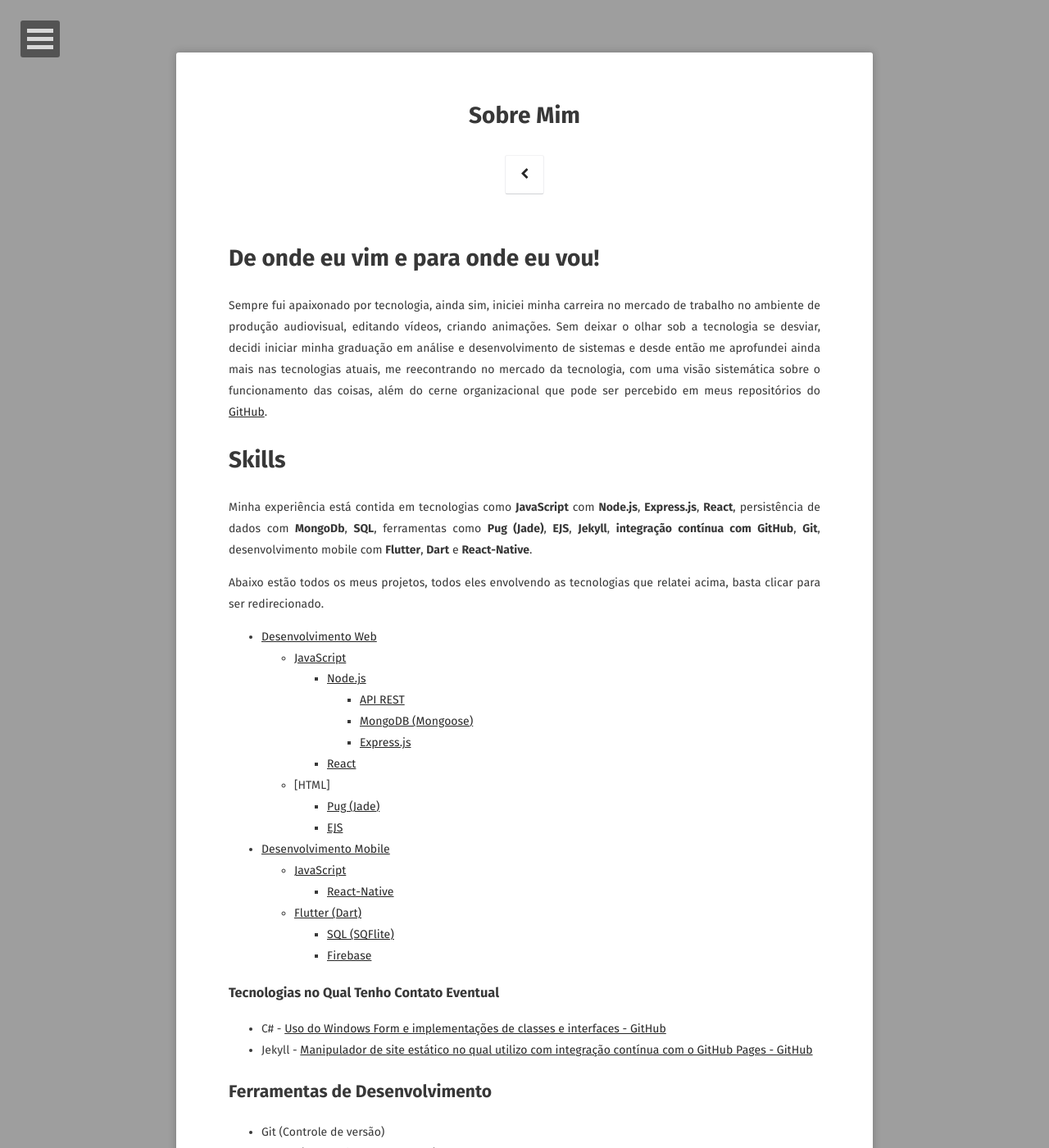
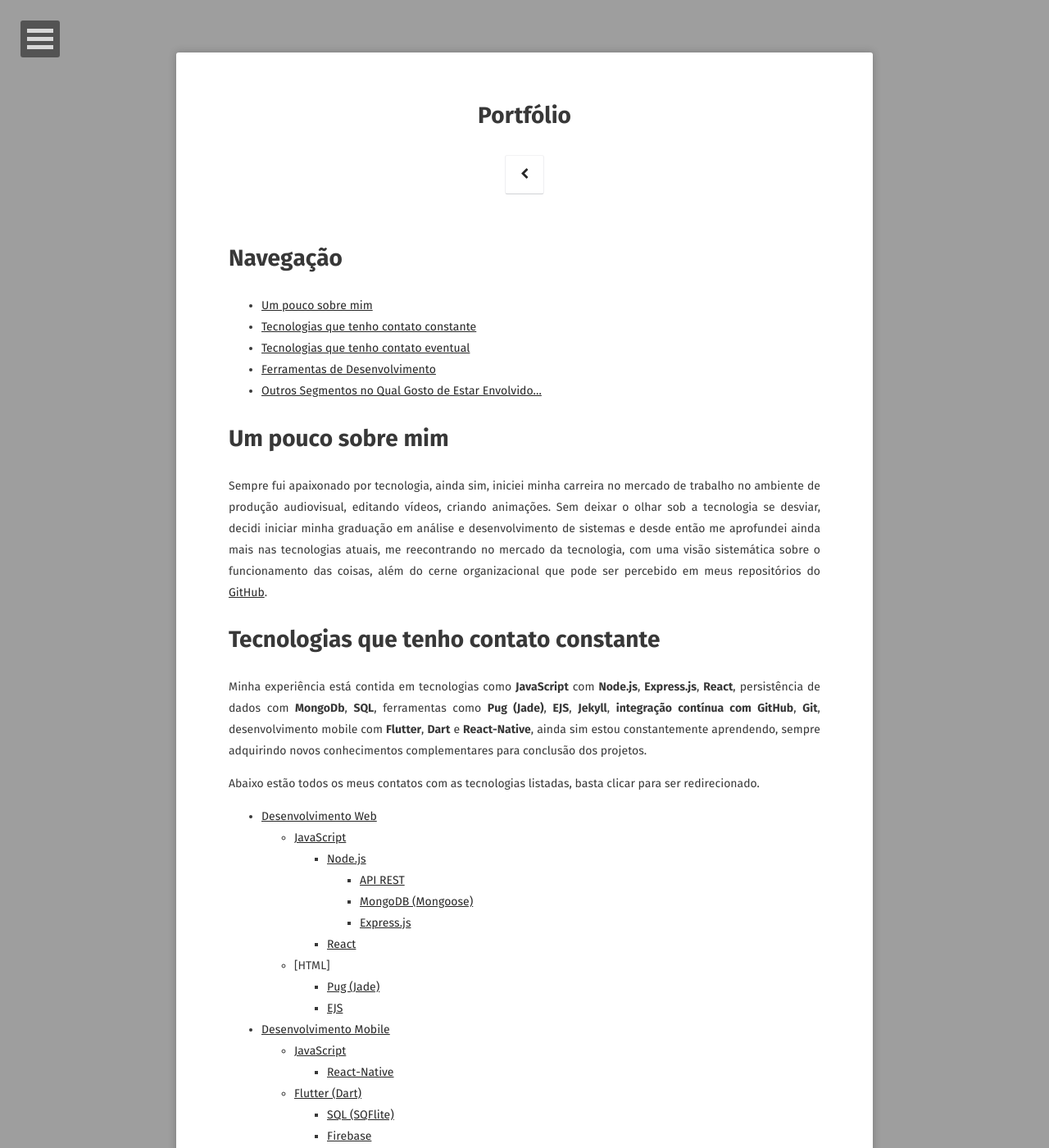
Before and after one commit to jsdaniell/jsdaniell.github.io, a Jekyll site: the page built from about/index.md, in a window 1280 px wide and 1400 px high. Shown: the whole window at 82% size. Built offline with Jekyll 4.4.1, drawn with Linux system fonts in a browser that asks for light colours; some web fonts are replaced; some of the changed text lies outside the part shown.

Commit message:
about page updated

```diff
--- a/about/index.md
+++ b/about/index.md
@@ -1,20 +1,29 @@
 ---
 layout: page
-title: Sobre Mim
+title: Portfólio
 tags: []
 date: 2019-06-15
 comments: false
 ---
 
-# De onde eu vim e para onde eu vou!
+# Navegação
+
+<!-- - [Navegação](#Navega%C3%A7%C3%A3o) -->
+  - [Um pouco sobre mim](#Um-pouco-sobre-mim)
+  - [Tecnologias que tenho contato constante](#Tecnologias-que-tenho-contato-constante)
+  - [Tecnologias que tenho contato eventual](#Tecnologias-que-tenho-contato-eventual)
+  - [Ferramentas de Desenvolvimento](#Ferramentas-de-Desenvolvimento)
+  - [Outros Segmentos no Qual Gosto de Estar Envolvido...](#Outros-Segmentos-no-Qual-Gosto-de-Estar-Envolvido)
+
+# Um pouco sobre mim
 
 Sempre fui apaixonado por tecnologia, ainda sim, iniciei minha carreira no mercado de trabalho no ambiente de produção audiovisual, editando vídeos, criando animações. Sem deixar o olhar sob a tecnologia se desviar, decidi iniciar minha graduação em análise e desenvolvimento de sistemas e desde então me aprofundei ainda mais nas tecnologias atuais, me reecontrando no mercado da tecnologia, com uma visão sistemática sobre o funcionamento das coisas, além do cerne organizacional que pode ser percebido em meus repositórios do [GitHub](github.com/jsdaniell).
 
-# Skills
+# Tecnologias que tenho contato constante
 
-Minha experiência está contida em tecnologias como **JavaScript** com **Node.js**, **Express.js**, **React**, persistência de dados com **MongoDb**, **SQL**, ferramentas como **Pug (Jade)**, **EJS**, **Jekyll**, **integração contínua com GitHub**, **Git**, desenvolvimento mobile com **Flutter**, **Dart** e **React-Native**.
+Minha experiência está contida em tecnologias como **JavaScript** com **Node.js**, **Express.js**, **React**, persistência de dados com **MongoDb**, **SQL**, ferramentas como **Pug (Jade)**, **EJS**, **Jekyll**, **integração contínua com GitHub**, **Git**, desenvolvimento mobile com **Flutter**, **Dart** e **React-Native**, ainda sim estou constantemente aprendendo, sempre adquirindo novos conhecimentos complementares para conclusão dos projetos.
 
-Abaixo estão todos os meus projetos, todos eles envolvendo as tecnologias que relatei acima, basta clicar para ser redirecionado.
+Abaixo estão todos os meus contatos com as tecnologias listadas, basta clicar para ser redirecionado.
 
 - [Desenvolvimento Web](https://jsdaniell.github.io/tags/#web)
   - [JavaScript](https://jsdaniell.github.io/tags/#javascript)
@@ -35,19 +44,19 @@ Abaixo estão todos os meus projetos, todos eles envolvendo as tecnologias que r
     - [Firebase](https://jsdaniell.github.io/tags/#firebase)
 
 
-### Tecnologias no Qual Tenho Contato Eventual
+# Tecnologias que tenho contato eventual
 
 - C# - [Uso do Windows Form e implementações de classes e interfaces - GitHub](https://github.com/jsdaniell/aps_lpoo)
 - Jekyll - [Manipulador de site estático no qual utilizo com integração contínua com o GitHub Pages - GitHub](https://github.com/jsdaniell/jsdaniell.github.io)
 
-## Ferramentas de Desenvolvimento
+# Ferramentas de Desenvolvimento
 
 - Git (Controle de versão)
 - GitHub (Repositório dos projetos)
 - VSCode (Utilizo em quase todos os meus projetos)
 - Android Studio (Para desenvolvimento com Flutter, devido ao uso do Inspector, até então não disponível no VSCode)
 
-## Outros Segmentos no Qual Gosto de Estar Envolvido...
+# Outros Segmentos no Qual Gosto de Estar Envolvido...
 
 - Metodologia Ágil (Scrum, Design Sprint)
 - Arquitetura de software (Modelo iterativo e incremental)
```
